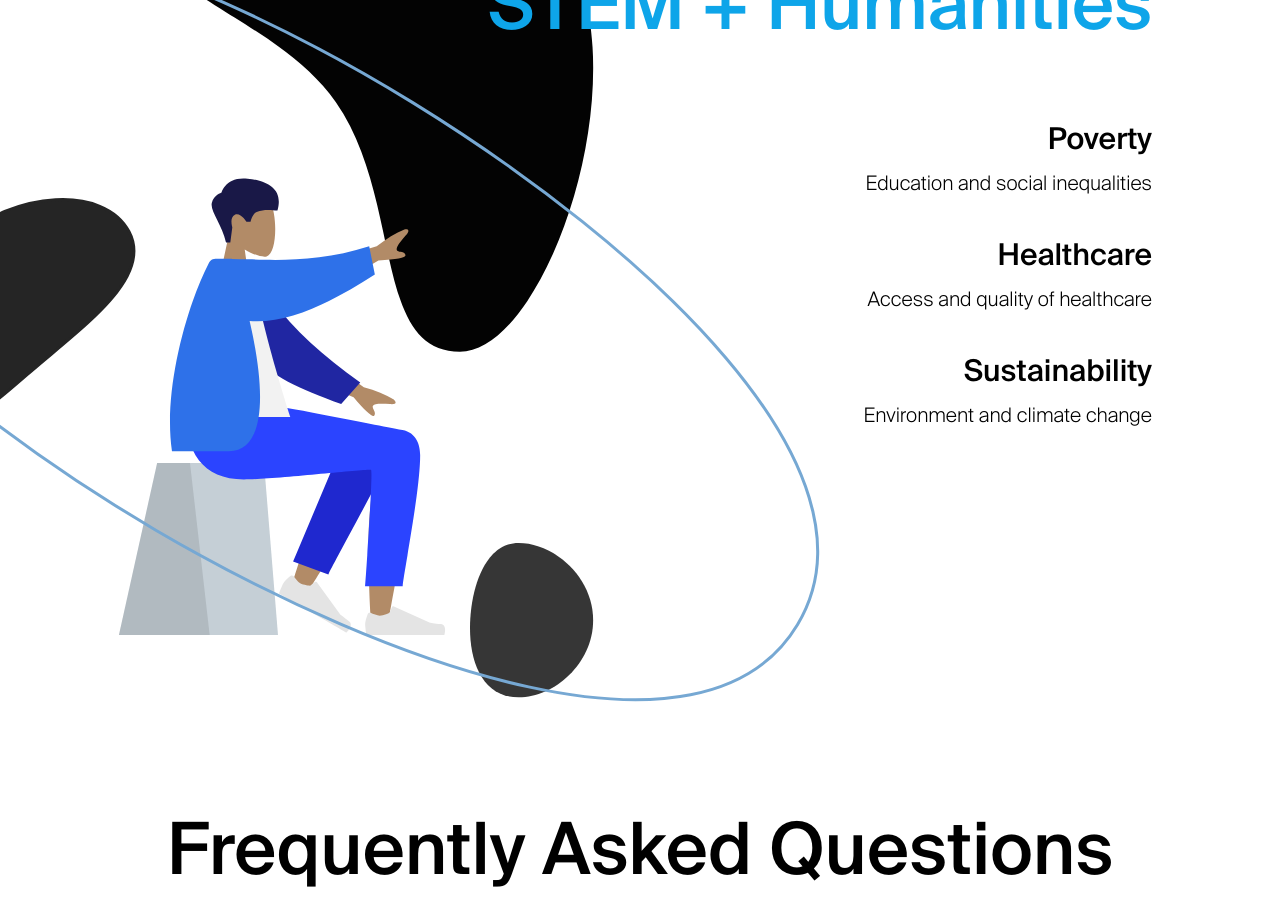
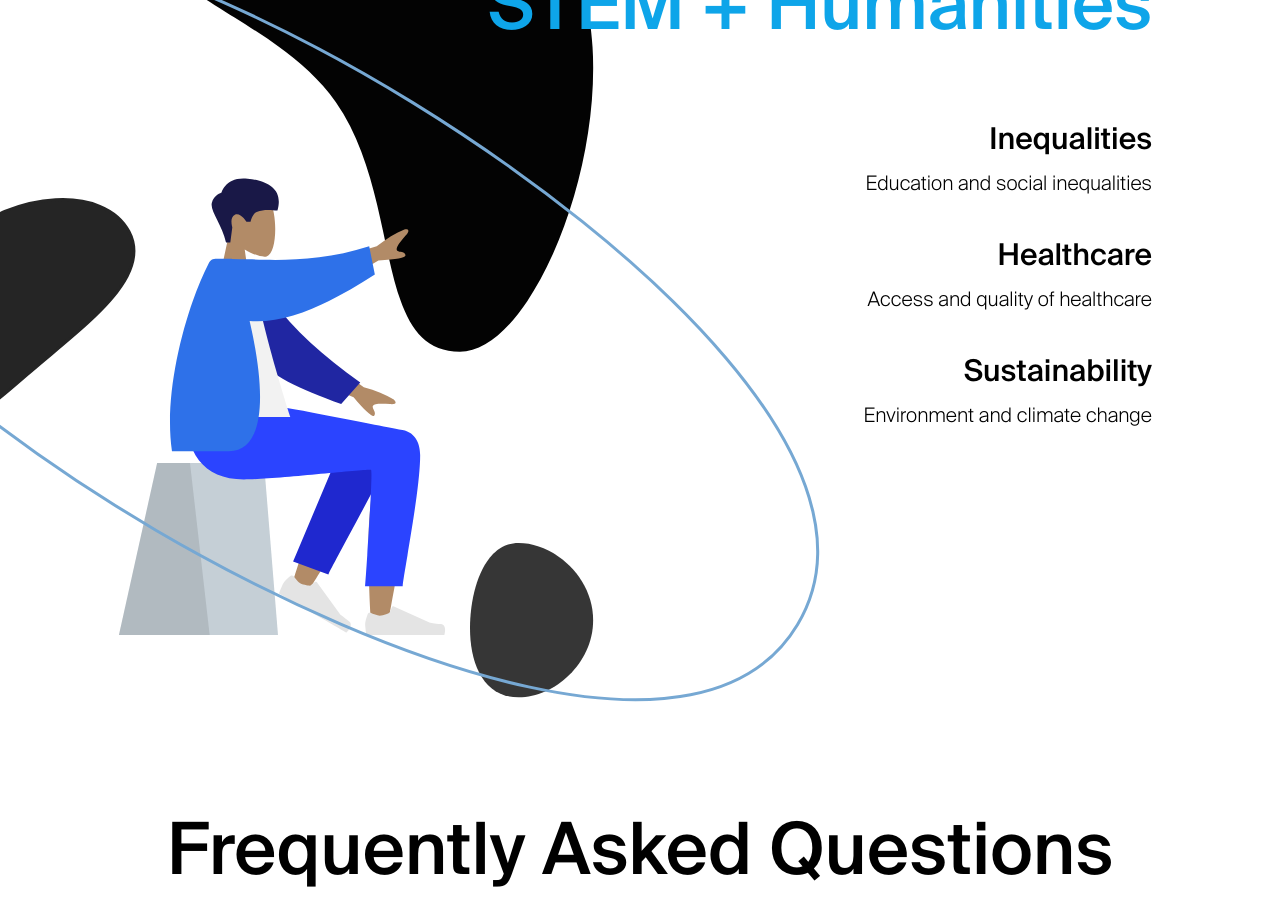
Before and after one commit to jerryq0101/BUILD-23-website, a Next.js app in the folder src/: page / in a window 1280 px wide. Shown: the part 2240-3158 px from the top of the page. Built offline with nearby package versions, Linux system fonts and the light colour scheme; a web font is replaced by a local one.

Commit message:
Poverty -> Inequalities

```diff
--- a/src/pages/index.js
+++ b/src/pages/index.js
@@ -78,7 +78,7 @@ export default function Home() {
             </div>
             <div className="pt-5 lg:pt-20 mx-0 sm:mx-8 md:mx-0">
               <div className="pb-5 lg:pb-10">
-                <p className="font-bold text-2xl md:text-3xl">Poverty</p>
+                <p className="font-bold text-2xl md:text-3xl">Inequalities</p>
                 <p className="pt-3 text-xl md:text-xl">
                   Education and social inequalities
                 </p>
```
